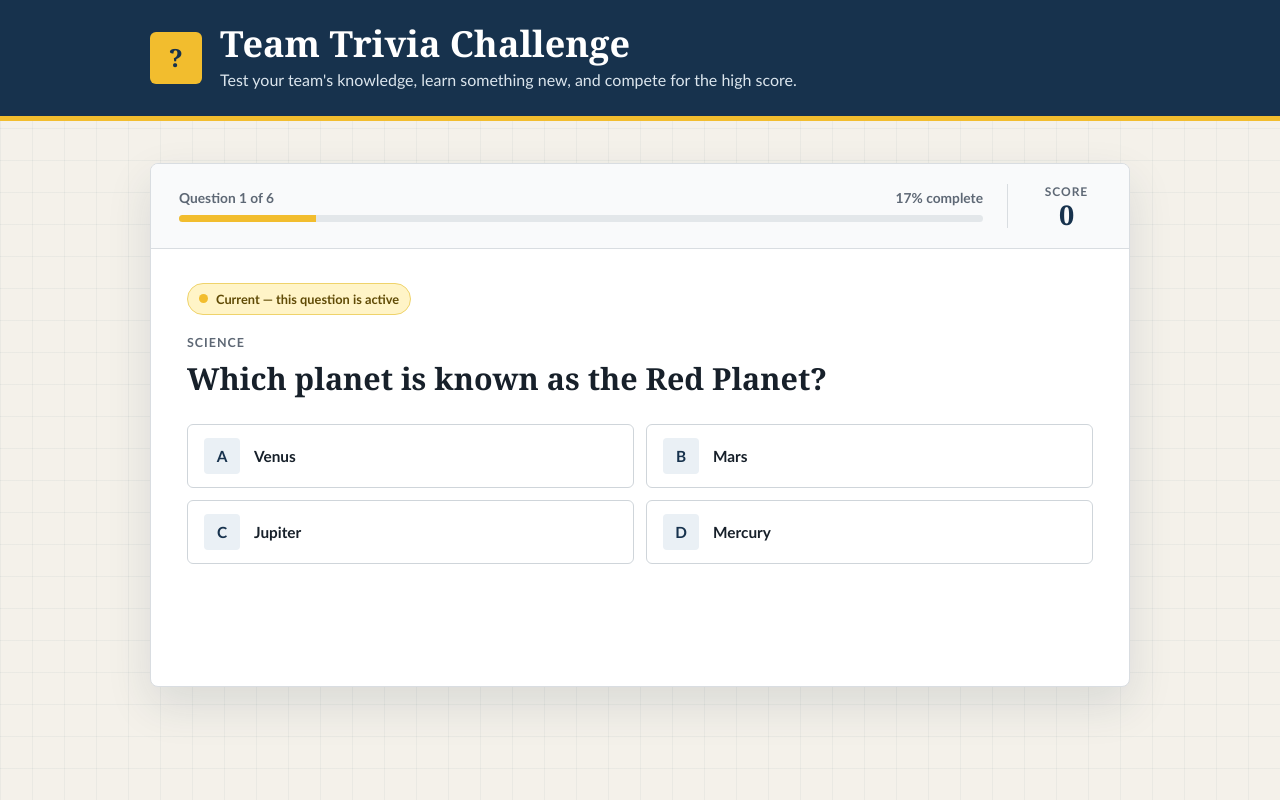
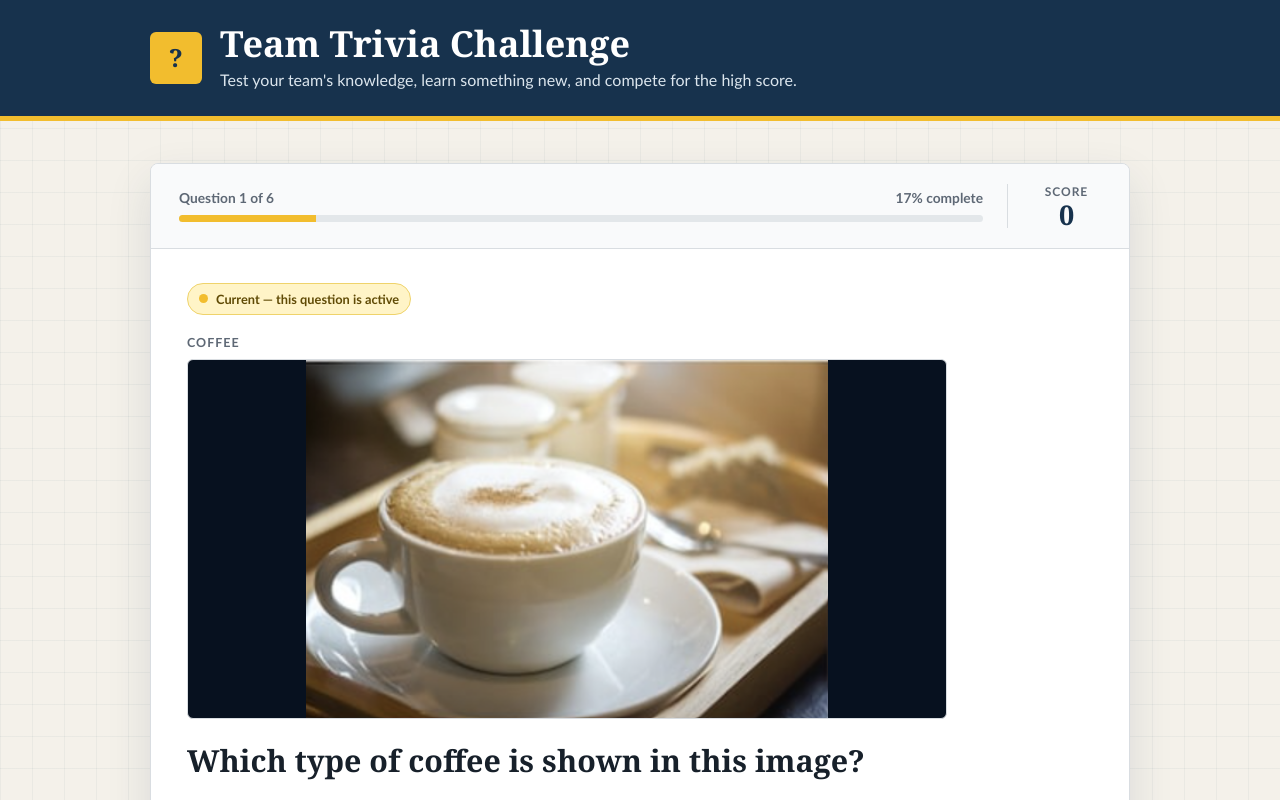
Before and after one commit to kimm25-cloud/trivia-challenge, a plain HTML site: page app/index.html in a window 1280 px wide. Both pictures are taken after a click on the button "Start challenge". Shown: the top 800 px of the page. Drawn offline with Linux system fonts and the light colour scheme.

Commit message:
Add coffee image trivia quiz

```diff
--- a/app/index.html
+++ b/app/index.html
@@ -243,6 +243,18 @@
 			max-width: 760px;
 			margin-bottom: 26px;
 			font: 700 clamp(1.4rem, 3vw, 1.9rem)/1.3 Georgia, serif;
+		}
+
+		.question-image {
+			display: block;
+			width: 100%;
+			max-width: 760px;
+			max-height: 360px;
+			margin-bottom: 22px;
+			object-fit: contain;
+			background: #07111f;
+			border: 1px solid var(--line);
+			border-radius: 6px;
 		}
 
 		.answer-list {
@@ -617,8 +629,8 @@
 		<section class="quiz-shell" aria-label="Team trivia quiz">
 			<section id="welcome-view" class="welcome" aria-labelledby="welcome-title">
 				<p class="welcome-label">Ready for round one?</p>
-				<h2 id="welcome-title">Bring your team knowledge</h2>
-				<p class="welcome-description">Answer quick questions across science, history, technology, geography, and teamwork. Learn together while you compete for the top score.</p>
+				<h2 id="welcome-title">Bring your coffee knowledge</h2>
+				<p class="welcome-description">Answer quick questions across coffee together while you compete for the top score.</p>
 				<p class="personal-best"><span class="personal-best-label">Personal best</span><strong id="personal-best">No score yet</strong></p>
 				<button id="start-button" class="primary-button" type="button">Start challenge</button>
 			</section>
@@ -646,7 +658,8 @@
 						<span>Current &mdash; this question is active</span>
 					</div>
 					<p id="category" class="category"></p>
-					<h2 id="question" class="question"></h2>
+					<img id="question-image" class="question-image hidden" alt="">
+					<h2 id="question" class="question" tabindex="-1"></h2>
 					<div id="answer-list" class="answer-list"></div>
 					<div class="feedback-row">
 						<p id="feedback" class="feedback" role="status" aria-live="polite">
@@ -675,39 +688,63 @@
 	<script>
 		const questions = [
 			{
-				category: "Science",
-				question: "Which planet is known as the Red Planet?",
-				answers: ["Venus", "Mars", "Jupiter", "Mercury"],
+				category: "Coffee",
+				question: "Which type of coffee is shown in this image?",
+				image: {
+					src: "images/coffee-1.png",
+					alt: "A white cup filled with coffee and a thick layer of milk foam"
+				},
+				answers: ["Cappuccino", "Espresso", "Latte", "Mocha"],
+				correctIndex: 0
+			},
+			{
+				category: "Coffee",
+				question: "Which type of coffee is shown in this image?",
+				image: {
+					src: "images/coffee-2.png",
+					alt: "Two small glasses of dark coffee being filled from a coffee machine"
+				},
+				answers: ["Latte", "Espresso", "Iced Coffee", "Frappe"],
 				correctIndex: 1
 			},
 			{
-				category: "History",
-				question: "In which year did the first person walk on the Moon?",
-				answers: ["1959", "1965", "1969", "1972"],
+				category: "Coffee",
+				question: "Which type of coffee is shown in this image?",
+				image: {
+					src: "images/coffee-3.png",
+					alt: "A tall glass of milky coffee topped with leaf-shaped foam art"
+				},
+				answers: ["Mocha", "Cappuccino", "Latte", "Espresso"],
 				correctIndex: 2
 			},
 			{
-				category: "Technology",
-				question: "What does HTML stand for?",
-				answers: ["HyperText Markup Language", "High Transfer Machine Link", "Home Tool Markup Language", "Hyperlink Text Management Layer"],
-				correctIndex: 0
-			},
-			{
-				category: "Geography",
-				question: "Which ocean is the largest on Earth?",
-				answers: ["Atlantic", "Indian", "Arctic", "Pacific"],
+				category: "Coffee",
+				question: "Which type of coffee is shown in this image?",
+				image: {
+					src: "images/coffee-4.png",
+					alt: "Three blended coffee drinks in clear cups with domed lids and straws"
+				},
+				answers: ["Iced Coffee", "Mocha", "Cappuccino", "Frappe"],
 				correctIndex: 3
 			},
 			{
-				category: "General Knowledge",
-				question: "How many players from one team are on the field in soccer?",
-				answers: ["9", "10", "11", "12"],
-				correctIndex: 2
+				category: "Coffee",
+				question: "Which type of coffee is shown in this image?",
+				image: {
+					src: "images/coffee-5.png",
+					alt: "A hand holding a clear cup of coffee with ice and a straw"
+				},
+				answers: ["Latte", "Iced Coffee", "Frappe", "Espresso"],
+				correctIndex: 1
 			},
 			{
-				category: "Teamwork",
-				question: "Which action best supports effective teamwork?",
-				answers: ["Keeping ideas private", "Avoiding feedback", "Listening actively", "Working without goals"],
+				category: "Coffee",
+				question: "Which type of coffee is shown in this image?",
+				image: {
+					src: "images/coffee-6.png",
+					alt: "Two glasses of creamy coffee topped with foam, chocolate pieces, and shavings"
+				},
+				answers: ["Cappuccino", "Latte", "Mocha", "Iced Coffee"],
 				correctIndex: 2
 			}
 		];
@@ -719,6 +756,7 @@
 		const startButton = document.getElementById("start-button");
 		const personalBestElement = document.getElementById("personal-best");
 		const questionElement = document.getElementById("question");
+		const questionImage = document.getElementById("question-image");
 		const categoryElement = document.getElementById("category");
 		const answerList = document.getElementById("answer-list");
 		const scoreElement = document.getElementById("score");
@@ -744,6 +782,15 @@
 			answered = false;
 			categoryElement.textContent = currentQuestion.category;
 			questionElement.textContent = currentQuestion.question;
+			if (currentQuestion.image) {
+				questionImage.src = currentQuestion.image.src;
+				questionImage.alt = currentQuestion.image.alt;
+				questionImage.classList.remove("hidden");
+			} else {
+				questionImage.removeAttribute("src");
+				questionImage.alt = "";
+				questionImage.classList.add("hidden");
+			}
 			progressText.textContent = `Question ${questionNumber} of ${questions.length}`;
 			progressPercent.textContent = `${percentComplete}% complete`;
 			progressFill.style.width = `${percentComplete}%`;
```
Also changed, not shown: specs/PRD.md (+10 -2 lines), specs/Tasks.md (+13 -2 lines), app/images/coffee-1.png (added), app/images/coffee-2.png (added), app/images/coffee-3.png (added), app/images/coffee-4.png (added), app/images/coffee-5.png (added), app/images/coffee-6.png (added), app/images/saturn.svg (added).
